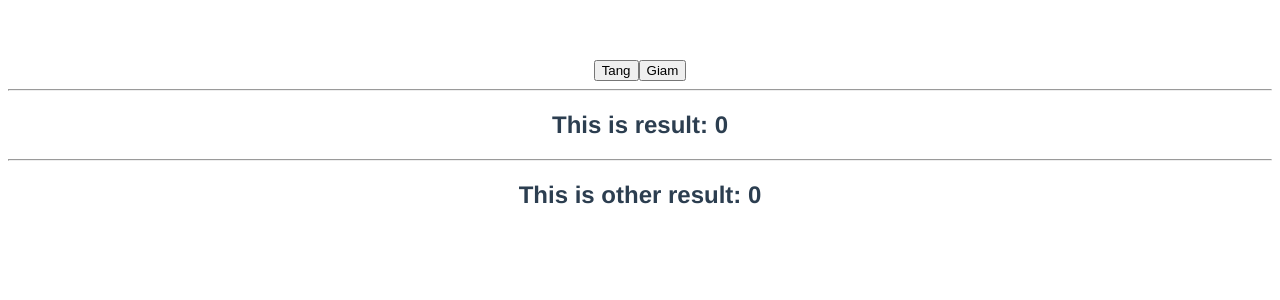
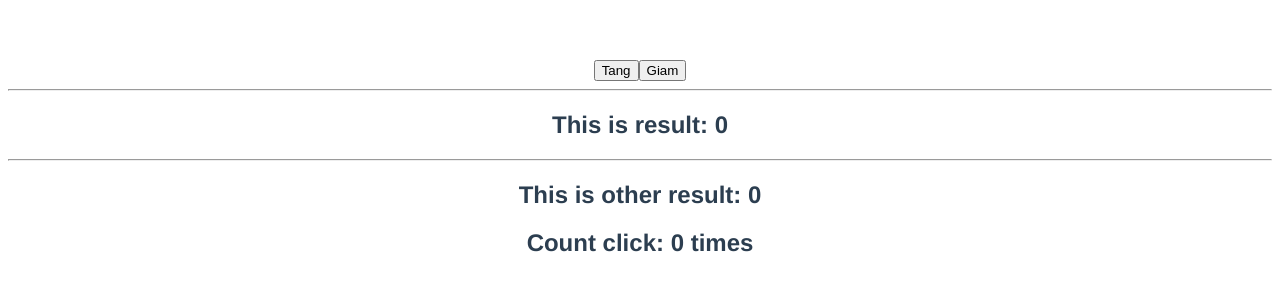
Before and after one commit to tuankiet107/vuex-demo, a Vue app: page / in a window 1280 px wide. Shown: the top 300 px of the page. Built offline with nearby package versions, Linux system fonts and the light colour scheme.

Commit message:
use mapGetters

```diff
--- a/src/components/OtherResult.vue
+++ b/src/components/OtherResult.vue
@@ -1,15 +1,18 @@
 <template>
     <div class="result">
-        <h2>This is other result: {{ result }} </h2>
+        <h2>This is other result: {{ doubleNumber }} </h2>
+        <h2>Count click: {{ countNumber }} </h2>
     </div>
 </template>
 
 <script>
+import { mapGetters } from "vuex";
 export default {
     computed: {
-        result() {
-            return this.$store.getters.doubleNumber;
-        }
+        ...mapGetters([
+            'doubleNumber',
+            'countNumber'
+        ]),
     }
 }
 </script>
--- a/src/stores/store.js
+++ b/src/stores/store.js
@@ -11,5 +11,8 @@ export const store = new Vuex.Store({
     doubleNumber: (state) => {
       return state.result * 10;
     },
+    countNumber: (state) => {
+      return state.result + " times";
+    },
   },
 });
```
